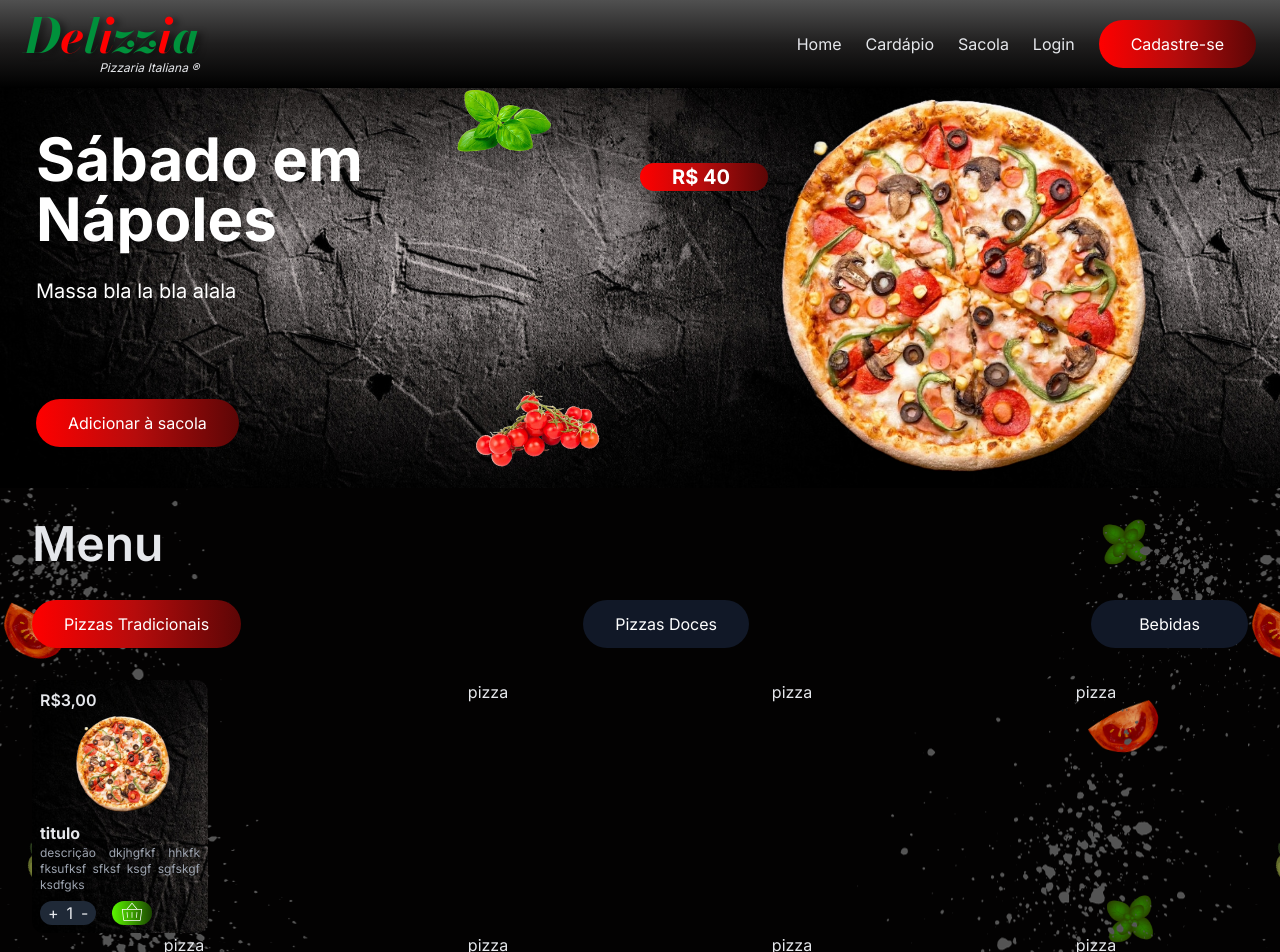
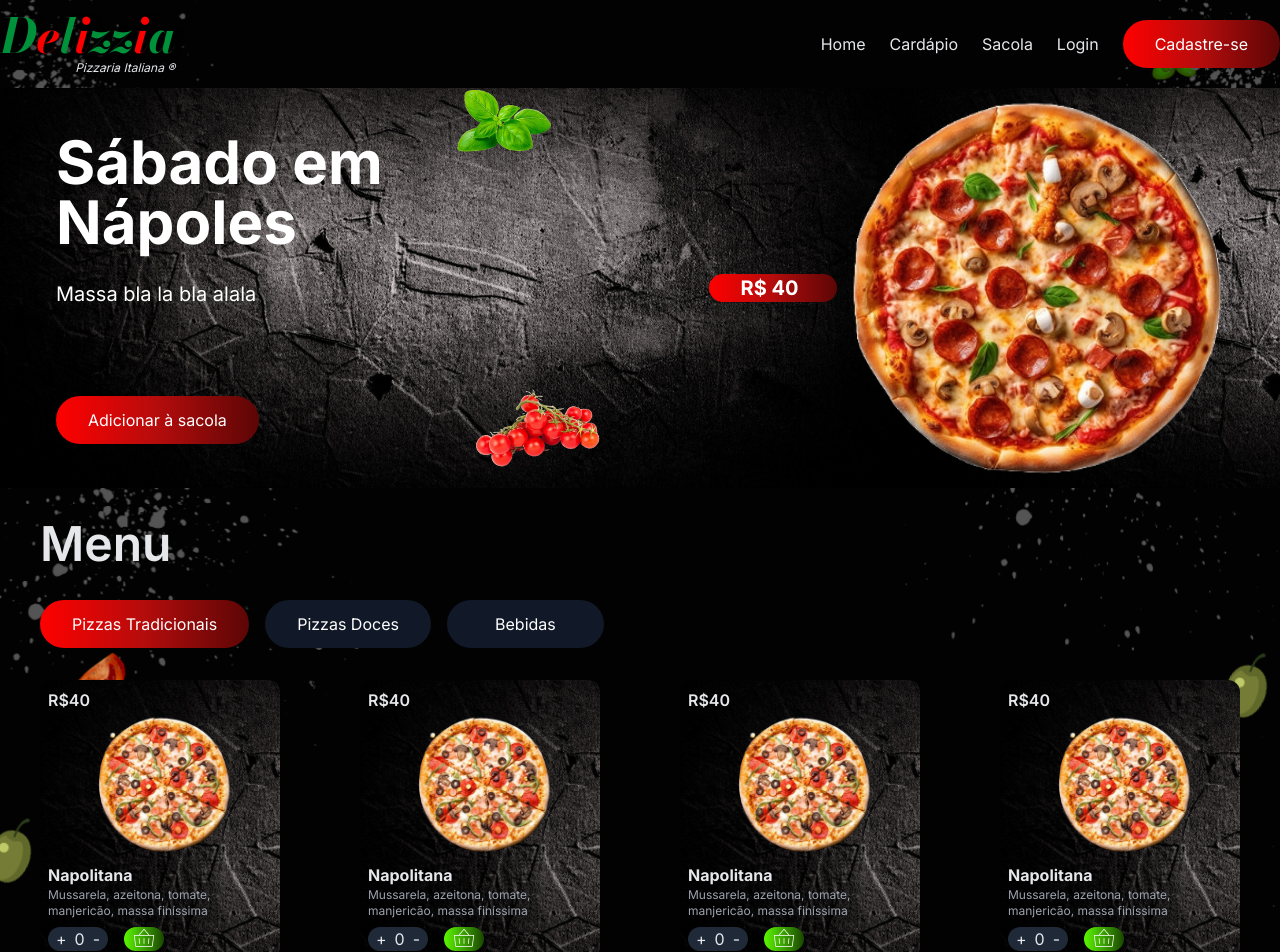
Before and after one commit to Janaina-Costa/ITalents_Pizza_Delivery, a React (Vite) app: page / in a window 1280 px wide. Shown: the top 952 px of the page. Built offline with nearby package versions, Linux system fonts and the light colour scheme.

Commit message:
fix: ajusta interface e styles

```diff
--- a/src/components/Banner/PromotionItems/index.tsx
+++ b/src/components/Banner/PromotionItems/index.tsx
@@ -1,4 +1,4 @@
-import { IPropsItems } from '../../../types/interface/promotions';
+import { IPropsItems } from '../../../types/interface/product';
 import { Button } from '../../Button';
 
 export const PromoItem = ({
@@ -8,8 +8,8 @@ export const PromoItem = ({
   alt,
   price,
 }: IPropsItems) => (
-  <section className="grid grid-cols-2 ">
-    <section className="flex flex-col items-start justify-around pl-5">
+  <section className="flex justify-between w-full ">
+    <section className="flex flex-col items-start justify-around pl-10 w-[665px]">
       <div className="flex flex-col gap-7">
         <h1 className="text-6xl font-extrabold break-words w-11/12">{title}</h1>
         <p className="text-xl">{description} </p>
@@ -20,11 +20,13 @@ export const PromoItem = ({
         </Button>
       </div>
     </section>
-    <section className="w-full h-full relative  ">
-      <p className="bg-gradient-to-r from-primary-red-1 from-0% via-primary-red-0 via-[49%] to-primary-red-2 to-100% rounded-full px-8 absolute top-20 text-xl font-bold w-32">
+
+    <section className=" flex h-full items-center relative  ">
+      <p className="bg-gradient-to-r from-primary-red-1 from-0% via-primary-red-0 via-[49%] to-primary-red-2 to-100% rounded-full px-8 text-xl font-bold w-32">
         R$ {price}
       </p>
-      <img className="w-full" src={src} alt={alt} />
+
+      <img className="w-[400px] " src={src} alt={alt} />
     </section>
     <div />
   </section>
--- a/src/components/Banner/index.tsx
+++ b/src/components/Banner/index.tsx
@@ -1,7 +1,7 @@
 import { useState } from 'react';
 
 import promoData from '../../data/promoData';
-import { IPropsItems } from '../../types/interface/promotions';
+import { IPropsItems } from '../../types/interface/product';
 
 import { ActiveSlides } from './ActiveSliders';
 import { PromoItem } from './PromotionItems';
@@ -9,7 +9,7 @@ import { PromoItem } from './PromotionItems';
 export const Banner = () => {
   const [itemPromo, setItemPromo] = useState<IPropsItems[]>(promoData);
   return (
-    <section className="h-[400px] bg-back-banner w-full  px-4">
+    <section className="h-[400px] bg-back-banner w-full rounded-1xl px-4">
       <div className="flex w-full h-full">
         <ActiveSlides>
           {itemPromo.map((promoItem) => (
--- a/src/components/Layout/index.tsx
+++ b/src/components/Layout/index.tsx
@@ -6,7 +6,7 @@ import { Logo } from '../Logo';
 const Layout = () => (
   <>
     <header className="z-50 w-full ">
-      <nav className="flex items-center max-w-7xl mx-auto px-6 py-3 bg-gradient-to-b from-[#505050] from-0% via-[rgba(31,30,30,1)] via[49%] to-black to-100%">
+      <nav className="flex items-center max-w-7xl mx-auto  py-3 bg-transparent">
         <div className="flex flex-grow items-center ">
           <div className="flex flex-col relative">
             <Logo />
--- a/src/components/Menu/ItemMenuCard/index.tsx
+++ b/src/components/Menu/ItemMenuCard/index.tsx
@@ -1,30 +1,38 @@
 /* eslint-disable jsx-a11y/control-has-associated-label */
-/* eslint-disable arrow-body-style */
+
 import { Basket } from '@phosphor-icons/react';
 
-import temp from '../../../assets/napolitana.png';
+import { IPropsItems } from '../../../types/interface/product';
 
-export const ItemMenuCard = () => {
+interface IProps {
+  idProduct: string;
+  value: number;
+  data: IPropsItems[];
+}
+
+export const ItemMenuCard = ({ data, value, idProduct }: IProps) => {
   return (
-    <div className="w-44 p-2 bg-back-banner rounded-xl">
+    <>
+      {data.map((item) => (
+        <div className="w-60 p-2 bg-back-banner rounded-xl mb-8" id={idProduct}>
           <div>
-        <p className="text-left font-semibold">R$3,00</p>
+            <p className="text-left font-semibold">R${item.price} </p>
             <div className="flex items-center justify-center">
-          <img src={temp} alt="" />
+              <img src={item.src} alt={item.alt} />
             </div>
           </div>
 
           <div className="text-left overflow-hidden mt-1">
-        <h1 className="font-extrabold">titulo</h1>
-        <p className="text-xs text-gray-400 text-justify break-words">
-          descrição dkjhgfkf hhkfk fksufksf sfksf ksgf sgfskgf ksdfgks{' '}
+            <h1 className="font-extrabold">{item.title}</h1>
+            <p className="text-xs text-gray-400 break-words">
+              {item.description}
             </p>
           </div>
 
           <div className="flex gap-4 items-center mt-2">
             <div className="flex gap-2 bg-gray-800 px-2 rounded-xl">
               <button type="button">+</button>
-          <span>1</span>
+              <span>{value}</span>
               <button type="button">-</button>
             </div>
             <button
@@ -35,5 +43,7 @@ export const ItemMenuCard = () => {
             </button>
           </div>
         </div>
+      ))}
+    </>
   );
 };
--- a/src/components/Menu/index.tsx
+++ b/src/components/Menu/index.tsx
@@ -1,14 +1,16 @@
+import { itemsData } from '../../data/itemsData';
 import { Button } from '../Button';
 
 import { ItemMenuCard } from './ItemMenuCard';
 
-export const Menu = () => (
-  <section className="bg-bg-main-menu w-full px-8">
+export const Menu = () => {
+  return (
+    <section className="w-full">
       <section className="mt-8 mb-8">
-      <h1 className="text-5xl font-semibold mb-8">Menu</h1>
+        <h1 className="text-5xl font-semibold mb-8 px-10">Menu</h1>
 
-      <div>
-        <ul className="flex justify-between">
+        <div className="">
+          <ul className="flex justify-start gap-4 px-10">
             <li>
               <Button isSelected className="" type="button">
                 Pizzas Tradicionais
@@ -28,15 +30,18 @@ export const Menu = () => (
         </div>
       </section>
 
-    <section className="grid grid-cols-4 text-center">
-      <ItemMenuCard />
-      <div>pizza</div>
-      <div>pizza</div>
-      <div>pizza</div>
-      <div>pizza</div>
-      <div>pizza</div>
-      <div>pizza</div>
-      <div>pizza</div>
+      <section className="grid grid-cols-4 justify-items-center">
+        {itemsData.map((item) => (
+          <ItemMenuCard
+            idProduct={item.idProduct}
+            data={item.items.map((merda) => {
+              const data = { ...merda };
+              return data;
+            })}
+            value={0}
+          />
+        ))}
       </section>
     </section>
   );
+};
--- /dev/null
+++ b/src/data/itemsData.ts
@@ -0,0 +1,71 @@
+export const itemsData = [
+  {
+    idProduct: 'item-pizza-trad',
+    items: [
+      {
+        id: '1',
+        title: 'Napolitana',
+        description: 'Mussarela, azeitona, tomate, manjericão, massa finíssima',
+        alt: 'imagem-pizza-promo',
+        src: 'src/assets/napolitana.png',
+        price: 40,
+      },
+      {
+        id: '2',
+        title: 'Napolitana',
+        description: 'Mussarela, azeitona, tomate, manjericão, massa finíssima',
+        alt: 'imagem-pizza-promo',
+        src: 'src/assets/napolitana.png',
+        price: 40,
+      },
+      {
+        id: '3',
+        title: 'Napolitana',
+        description: 'Mussarela, azeitona, tomate, manjericão, massa finíssima',
+        alt: 'imagem-pizza-promo',
+        src: 'src/assets/napolitana.png',
+        price: 40,
+      },
+      {
+        id: '4',
+        title: 'Napolitana',
+        description: 'Mussarela, azeitona, tomate, manjericão, massa finíssima',
+        alt: 'imagem-pizza-promo',
+        src: 'src/assets/napolitana.png',
+        price: 40,
+      },
+      {
+        id: '5',
+        title: 'Napolitana',
+        description: 'Mussarela, azeitona, tomate, manjericão, massa finíssima',
+        alt: 'imagem-pizza-promo',
+        src: 'src/assets/napolitana.png',
+        price: 40,
+      },
+      {
+        id: '6',
+        title: 'Napolitana',
+        description: 'Mussarela, azeitona, tomate, manjericão, massa finíssima',
+        alt: 'imagem-pizza-promo',
+        src: 'src/assets/napolitana.png',
+        price: 40,
+      },
+      {
+        id: '7',
+        title: 'Napolitana',
+        description: 'Mussarela, azeitona, tomate, manjericão, massa finíssima',
+        alt: 'imagem-pizza-promo',
+        src: 'src/assets/napolitana.png',
+        price: 40,
+      },
+      {
+        id: '8',
+        title: 'Napolitana',
+        description: 'Mussarela, azeitona, tomate, manjericão, massa finíssima',
+        alt: 'imagem-pizza-promo',
+        src: 'src/assets/napolitana.png',
+        price: 40,
+      },
+    ],
+  },
+];
--- a/src/data/promoData.ts
+++ b/src/data/promoData.ts
@@ -1,26 +1,26 @@
 const promoData = [
   {
-    id: 1,
+    id: '1',
     title: 'A boa do chef',
     description: 'Massa bla la bla alala ',
     alt: 'imagem-pizza-promo',
-    src: 'src/assets/pizza1.png',
+    src: 'src/assets/pizza.png',
     price: 60,
   },
   {
-    id: 2,
+    id: '2',
     title: 'Sábado em Nápoles',
     description: 'Massa bla la bla alala ',
     alt: 'imagem-pizza-promo',
-    src: 'src/assets/napolitana.png',
+    src: 'src/assets/pizza.png',
     price: 40,
   },
   {
-    id: 3,
+    id: '3',
     title: 'Marguerita Especial',
     description: 'Massa bla la bla alala ',
     alt: 'imagem-pizza-promo',
-    src: 'src/assets/marguerita.png',
+    src: 'src/assets/pizza.png',
     price: 30,
   },
 ];
--- a/src/index.css
+++ b/src/index.css
@@ -7,6 +7,10 @@ body{
   margin: 0;
   font-family: 'Inter', sans-serif;
   color: #e5e7eb;
+  background-image: url("../src/assets/backmain.png");
+  background-repeat: no-repeat;
+ background-size: cover;
+
 }
 
 .swiperSlide{
```
Also changed, not shown: src/types/interface/product.tsx (renamed from src/types/interface/promotions.tsx, +6 -1 lines), .eslintrc.json, src/assets/pizza.png (added), 1 other file (tests, documents, lock files or other folders). Lines whose indentation alone changed are shown as unchanged.
